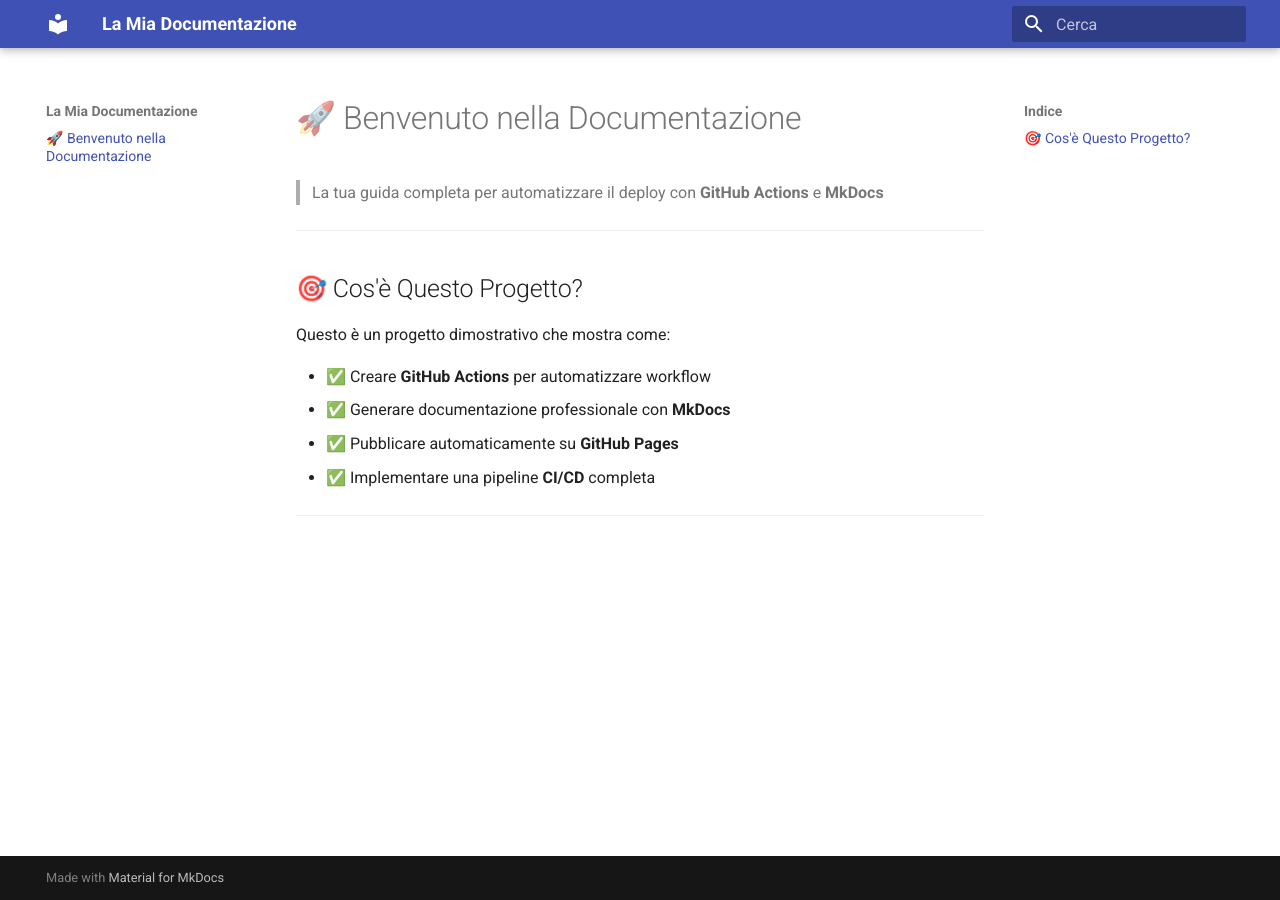
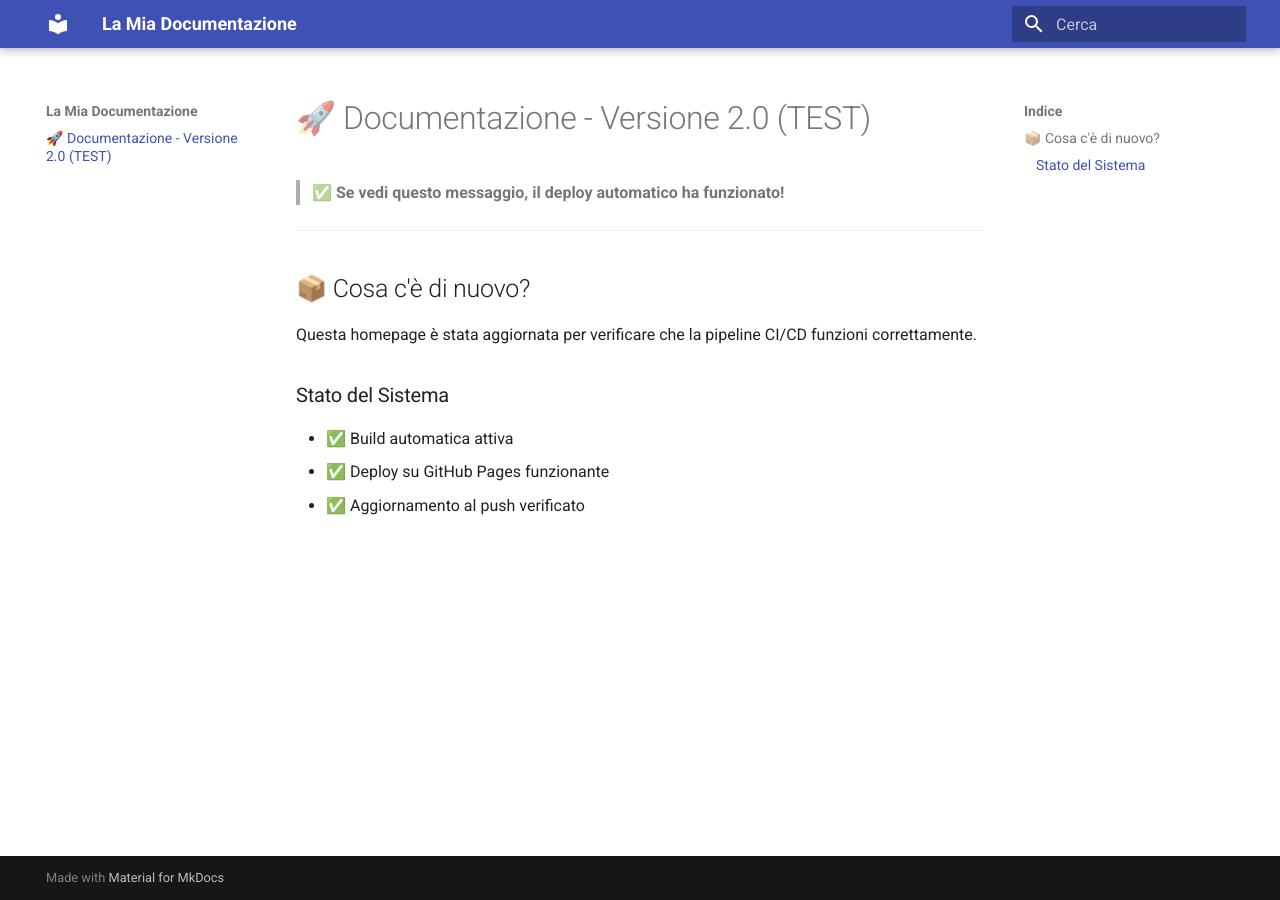
Before and after one commit to gnlcgigi-cyber/prima-actionn, an MkDocs documentation site: the page built from docs/index.md, in a window 1280 px wide. Built offline with MkDocs 1.6.1 and Material for MkDocs 9.7.7, drawn with Linux system fonts in a browser that asks for light colours.

Commit message:
commit eseguito

```diff
--- a/docs/index.md
+++ b/docs/index.md
@@ -1,16 +1,13 @@
-# 🚀 Benvenuto nella Documentazione
+# 🚀 Documentazione - Versione 2.0 (TEST)
 
-> La tua guida completa per automatizzare il deploy con **GitHub Actions** e **MkDocs**
+> ✅ **Se vedi questo messaggio, il deploy automatico ha funzionato!**
 
 ---
 
-## 🎯 Cos'è Questo Progetto?
+## 📦 Cosa c'è di nuovo?
+Questa homepage è stata aggiornata per verificare che la pipeline CI/CD funzioni correttamente.
 
-Questo è un progetto dimostrativo che mostra come:
-
-- ✅ Creare **GitHub Actions** per automatizzare workflow
-- ✅ Generare documentazione professionale con **MkDocs**
-- ✅ Pubblicare automaticamente su **GitHub Pages**
-- ✅ Implementare una pipeline **CI/CD** completa
-
----
+###  Stato del Sistema
+- ✅ Build automatica attiva
+- ✅ Deploy su GitHub Pages funzionante
+- ✅ Aggiornamento al push verificato
```
Also changed, not shown: 1 other file.
